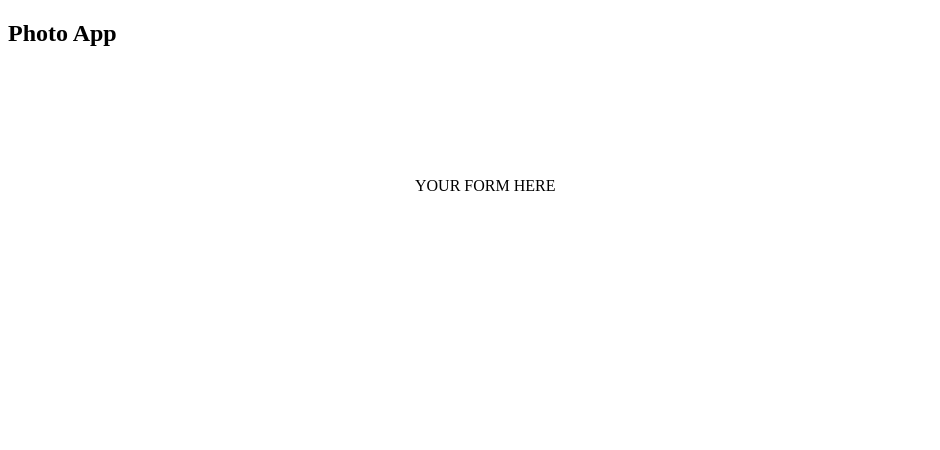
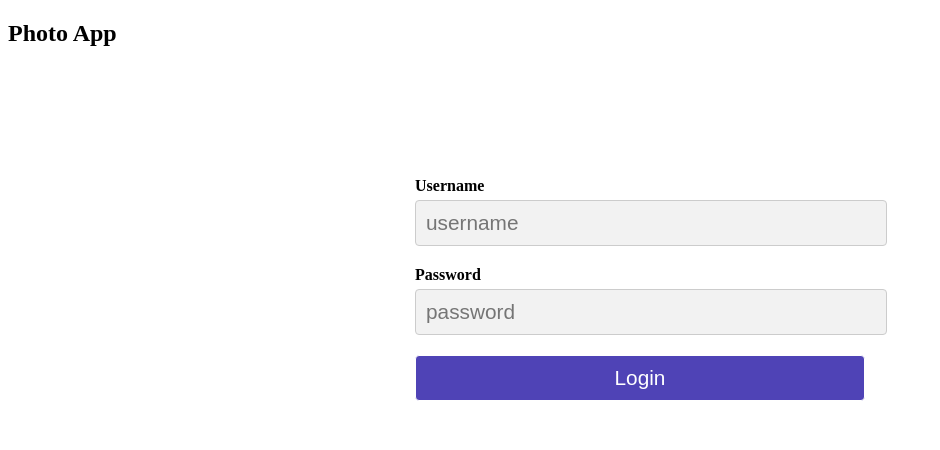
Before and after one commit to shilvi/photo-app, a Flask app: page /login in a window 1280 px wide. Shown: the top 450 px of the page, without its empty margins (0-940 px from the left). Run offline with Flask 2, Linux system fonts and the light colour scheme; parts of the project's set-up code (start-up, migrations or seed data) failed here and were passed over; some libraries are stand-ins or nearby versions.

Commit message:
Finish login

```diff
--- a/app.py
+++ b/app.py
@@ -56,6 +56,7 @@ token.initialize_routes(api)
 
 # Server-side template for the homepage:
 @app.route('/')
+@decorators.jwt_or_login
 def home():
     return render_template(
         'starter-client.html',
--- a/templates/login.html
+++ b/templates/login.html
@@ -54,7 +54,15 @@
             <div class="error">{{ message }}</div>
         {% endif %}
 
-        YOUR FORM HERE
+        <div>
+            <label for="username">Username</label>
+            <input name="username" type="text" value="" id="username" placeholder="username" aria-required="true">
+        </div>
+        <div>
+            <label for="password">Password</label>
+            <input name="password" type="password" value="" id="password" placeholder="password" aria-required="true"><br>
+        </div>
+        <button type="submit" aria-label="Login">Login</button>
     </form>
 </body>
 </html>
--- a/views/authentication.py
+++ b/views/authentication.py
@@ -1,3 +1,4 @@
+import datetime
 from flask import (
     request, make_response, render_template, redirect
 )
@@ -6,17 +7,34 @@ import flask_jwt_extended
 
 def logout():
     # hint:  https://dev.to/totally_chase/python-using-jwt-in-cookies-with-a-flask-app-and-restful-api-2p75
-    return 'Implement Logout functionality'
+    request = redirect('/login', code=302)
+    flask_jwt_extended.unset_jwt_cookies(request)
+    return request
 
 def login():
     if request.method == 'POST':
         # authenticate user here. If the user sent valid credentials, set the
         # JWT cookies:
         # https://flask-jwt-extended.readthedocs.io/en/3.0.0_release/tokens_in_cookies/
-        return render_template(
-            'login.html',
-            message='Invalid password'
+        user = User.query.filter(User.username == request.form['username']).one_or_none()
+        if user is None:
+            return render_template(
+                'login.html',
+                message='Invalid username'
+            )
+        if not user.check_password(request.form['password']):
+            return render_template(
+                'login.html',
+                message='Invalid password'
+            )
+        expires = datetime.timedelta(hours=2)
+        access_token = flask_jwt_extended.create_access_token(
+            identity=user.id,
+            expires_delta=expires
         )
+        response = make_response(redirect('/', 302))
+        flask_jwt_extended.set_access_cookies(response, access_token)
+        return response
     else:
         return render_template(
             'login.html'
```
